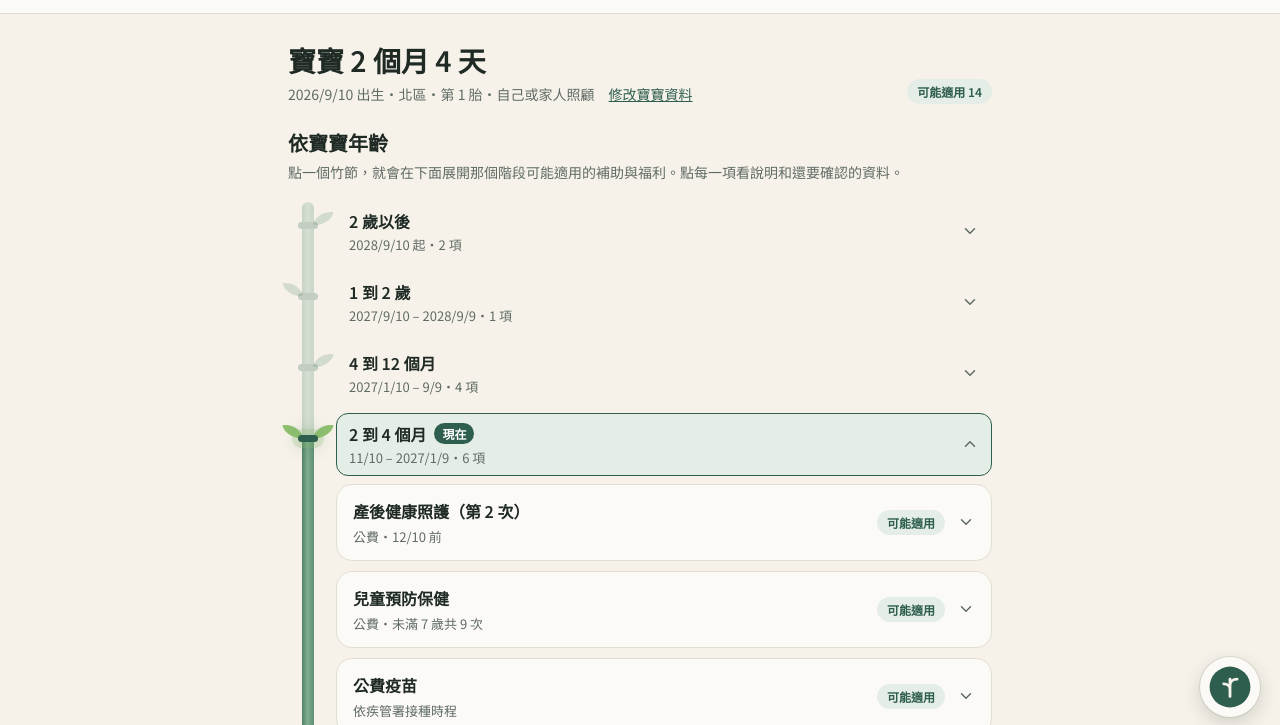
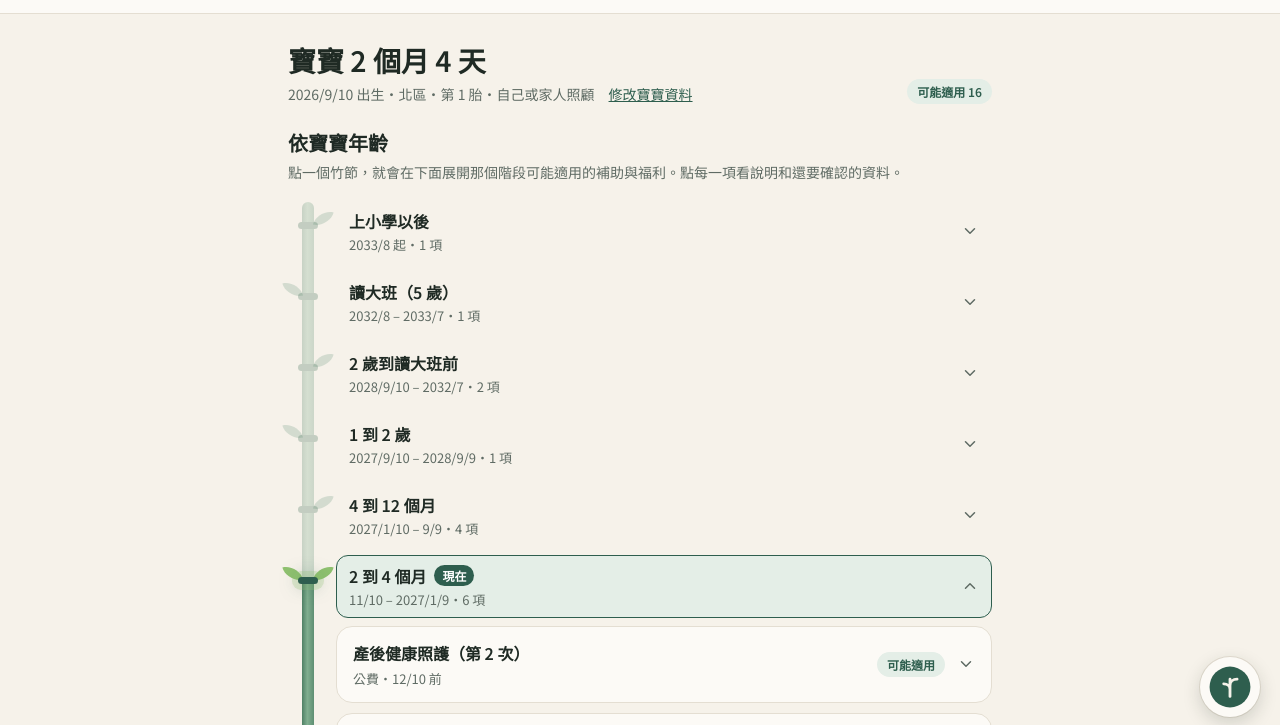
Before and after one commit to nNn-3361/ZhuBao, a plain HTML site: page prototype/benefits.html in a window 1280 px wide. Shown: the part 63-788 px from the top of the page. Drawn offline with Linux system fonts and the light colour scheme.

Commit message:
補助頁：幼兒園與小學的就學補助分成獨立卡片
- 「2 歲以後」竹節拆成：2 歲到讀大班前、讀大班（5 歲）、上小學以後
- 新增幼兒園就學補助（5 歲）卡片，與 2 歲以後育兒津貼分開
- 新增國小就學費用減免（新竹市低收／中低收入戶學生就學費用減免辦法）

Co-Authored-By: Claude Opus 5.5 <noreply@anthropic.com>
Claude-Session: https://claude.ai/code/session_014HhAB2Dhq1gk5SmN4P3q4x

```diff
--- a/prototype/benefits.html
+++ b/prototype/benefits.html
@@ -298,7 +298,8 @@ class Component extends DCLogic {
       hpaNine: ['衛福部・兒童預防保健增至 9 次 115/4', 'https://mohw.gov.tw/cp-2704-85990-1.html', ''],
       bliLeave: ['勞保局・育嬰留職停薪津貼給付標準', 'https://www.bli.gov.tw/0109300.html', ''],
       eyCare: ['行政院・0–6 歲國家一起養 2.0', 'https://www.ey.gov.tw/Page/5A8A0CB5B41DA11E/1edab400-96b1-479d-919d-8ee14340fd26', ''],
-      moeAllow: ['教育部・2 歲以上幼兒育兒津貼及就學補助作業要點', 'https://edu.law.moe.gov.tw/LawContent.aspx?id=GL001909', '']
+      moeAllow: ['教育部・2 歲以上幼兒育兒津貼及就學補助作業要點', 'https://edu.law.moe.gov.tw/LawContent.aspx?id=GL001909', ''],
+      hcSchool: ['新竹市低收入戶學生與中低收入戶學生就學費用減免辦法', 'https://www.hc.edu.tw/edub/rule/vgk/201801110813343362611.pdf', '']
     };
     const yn = (v) => v === true ? 'ok' : v === false ? 'no' : 'check';
     const ITEMS = {
@@ -333,7 +334,11 @@ class Component extends DCLogic {
       careExtra: { name: '托育補助加額', meta: '中低收、低收、第 2 胎起再加', status: 'no', src: 'eyCare', cta: '',
         desc: '送準公共或公共托育時，部分家庭的托育補助會再提高。目前填的是自己或家人照顧，依目前資料可能不適用。' },
       after2: { name: '育兒津貼（2 歲以後）', meta: '每月 5,000 元起・沒讀平價幼兒園', status: 'ok', src: 'moeAllow', cta: '看作業要點',
-        desc: '滿 2 歲後如果在家帶，或讀沒有加入準公共的私立幼兒園，可以繼續領育兒津貼；5 歲起改叫就學補助。' },
+        desc: '滿 2 歲後如果在家帶，或讀沒有加入準公共的私立幼兒園，可以繼續領育兒津貼。' },
+      school5: { name: '幼兒園就學補助（5 歲）', meta: '每月 5,000 元起・沒讀平價幼兒園', status: 'ok', src: 'moeAllow', cta: '看作業要點',
+        desc: '讀大班那一年起到上小學前，沒有讀平價幼兒園的孩子可以領就學補助，接續 2 歲以後的育兒津貼。' },
+      primary: { name: '國小就學費用減免', meta: '低收全免・中低收減 60%', status: yn(s.lowIncome), src: 'hcSchool', cta: '看法規',
+        desc: '新竹市低收入戶、中低收入戶的孩子讀市立國小，註冊時可以減免就學費用。' },
       kinder: { name: '平價幼兒園繳費上限', meta: '第 1 胎每月 1,000 至 3,000 元', status: 'ok', src: 'eyCare', cta: '看官方說明',
         desc: '2 歲以上讀公立、非營利或準公共幼兒園，家長每月最多只要繳固定金額。' },
       check4: { name: '兒童預防保健（續）', meta: '公費・未滿 7 歲共 9 次', status: 'ok', src: 'hpaNine', cta: '看官方說明',
@@ -382,7 +387,9 @@ class Component extends DCLogic {
       check4: ['國健署提供的公費兒童健康檢查，看寶寶的生長和發展，免付費。', ['建議月齡請看兒童健康手冊。']],
       leave: ['爸爸或媽媽為了照顧寶寶請育嬰留職停薪時，政府補貼的薪水。', ['就業保險年資合計滿 1 年、寶寶滿 3 歲前請育嬰留停。', '按留停前 6 個月平均月投保薪資 60% 發給，政府再加發 20%，合併入帳，不用另外申請加發。', '每名子女爸爸、媽媽各最多領 6 個月，可以同時請。', '2026 年起，未滿 1 個月的部分按日計算。', '可在勞保局 e 化服務系統線上申辦，或請公司代辦。']],
       careExtra: ['送托時，中低收入戶、低收入戶和多胎家庭的托育補助會再提高。', ['準公共托嬰中心或保母每月補助 13,000 元起；公共托育每月 7,000 元起。', '中低收入戶再加 2,000 元；低收入戶及弱勢家庭再加 4,000 元。', '第 2 名子女加 1,000 元；第 3 名（含）以上加 2,000 元。', '由托育單位協助申請；問題可打 1957 福利諮詢專線。']],
-      after2: ['寶寶滿 2 歲後，沒有讀平價幼兒園的家庭每月可以領的津貼。', ['第 1 名子女每月 5,000 元，第 2 名 6,000 元，第 3 名起 7,000 元。', '對象是在家照顧，或讀沒有加入準公共的私立幼兒園。', '滿 2 歲前有領育兒津貼的，會自動接續，不用重新申請。', '其他人向戶籍地區公所申請，可郵寄、親送或線上申辦。', '5 歲到上小學前改叫就學補助，金額相同。']],
+      after2: ['寶寶滿 2 歲後，沒有讀平價幼兒園的家庭每月可以領的津貼。', ['第 1 名子女每月 5,000 元，第 2 名 6,000 元，第 3 名起 7,000 元。', '對象是在家照顧，或讀沒有加入準公共的私立幼兒園。', '滿 2 歲前有領育兒津貼的，會自動接續，不用重新申請。', '其他人向戶籍地區公所申請，可郵寄、親送或線上申辦。', '讀大班那一年的 8/1 起，改領幼兒園就學補助（看「讀大班」竹節）。']],
+      school5: ['孩子讀大班到上小學前，沒有讀平價幼兒園的家庭每月可以領的補助。', ['第 1 名子女每月 5,000 元，第 2 名 6,000 元，第 3 名起 7,000 元。', '對象是在家照顧，或讀沒有加入準公共的私立幼兒園。', '學齡滿 5 歲那年的 8/1 起受理，當年 12/31 前要提出各月申請。', '向戶籍地區公所申請，可郵寄、親送或線上申辦。', '讀公立、非營利或準公共幼兒園的，改用繳費上限，兩者擇一；低收、中低收入戶的孩子免費。']],
+      primary: ['讀國小時，政府減免低收入戶和中低收入戶孩子的就學費用。', ['公立國小本來就免繳雜費。', '低收入戶學生：學費、雜費和代收代辦費全部減免。', '中低收入戶學生：減免 60%。', '代收代辦費的項目依新竹市收費辦法。', '向就讀學校申請，市立學校在註冊時直接減免。']],
       kinder: ['讀平價幼兒園時，家長每月繳費有上限，其餘由政府補助。', ['第 1 胎每月最多繳：公立 1,000 元、非營利 2,000 元、準公共 3,000 元。', '第 2 胎起繳得更少。', '低收入戶、中低收入戶的孩子免費。', '讀平價幼兒園時就不能再領 2 歲以後的育兒津貼，兩者擇一。']]
     };
     /* 點開時列出「還要確認的資料」：竹寶不知道、但會影響資格的條件 */
@@ -402,7 +409,9 @@ class Component extends DCLogic {
       leave: ['爸爸或媽媽是否有就業保險，年資是否滿 1 年', '是否已向公司申請育嬰留職停薪'],
       careExtra: ['之後是否會送托', '是否為中低收入戶或低收入戶，這是第幾胎'],
       after2: ['滿 2 歲後是否在家照顧，或讀哪一種幼兒園'],
-      kinder: ['之後要讀哪一種幼兒園，這是第幾胎']
+      kinder: ['之後要讀哪一種幼兒園，這是第幾胎'],
+      school5: ['讀大班時是否在家照顧，或讀哪一種幼兒園'],
+      primary: ['是否為新竹市列冊的低收入戶或中低收入戶', '是否讀市立國小']
     };
     const STAGES = [
       { id: 'preg', title: '孕期', range: '懷孕期間', phase: 'past', items: [] },
@@ -410,7 +419,9 @@ class Component extends DCLogic {
       { id: 's1', title: '2 到 4 個月', range: '11/10 – 2027/1/9', phase: 'now', items: ['post2', 'check2', 'vax2', 'allowance', 'leave', 'tempcare'] },
       { id: 's2', title: '4 到 12 個月', range: '2027/1/10 – 9/9', phase: 'next', items: ['check3', 'vax4', 'nursery', 'careExtra'] },
       { id: 's3', title: '1 到 2 歲', range: '2027/9/10 – 2028/9/9', phase: 'later', items: ['check4'] },
-      { id: 's4', title: '2 歲以後', range: '2028/9/10 起', phase: 'later', items: ['after2', 'kinder'] }
+      { id: 's4', title: '2 歲到讀大班前', range: '2028/9/10 – 2032/7', phase: 'later', items: ['after2', 'kinder'] },
+      { id: 's5', title: '讀大班（5 歲）', range: '2032/8 – 2033/7', phase: 'later', items: ['school5'] },
+      { id: 's6', title: '上小學以後', range: '2033/8 起', phase: 'later', items: ['primary'] }
     ];
     const tally = { ok: 0, check: 0, expired: 0, no: 0 };
     const dot = {
```
